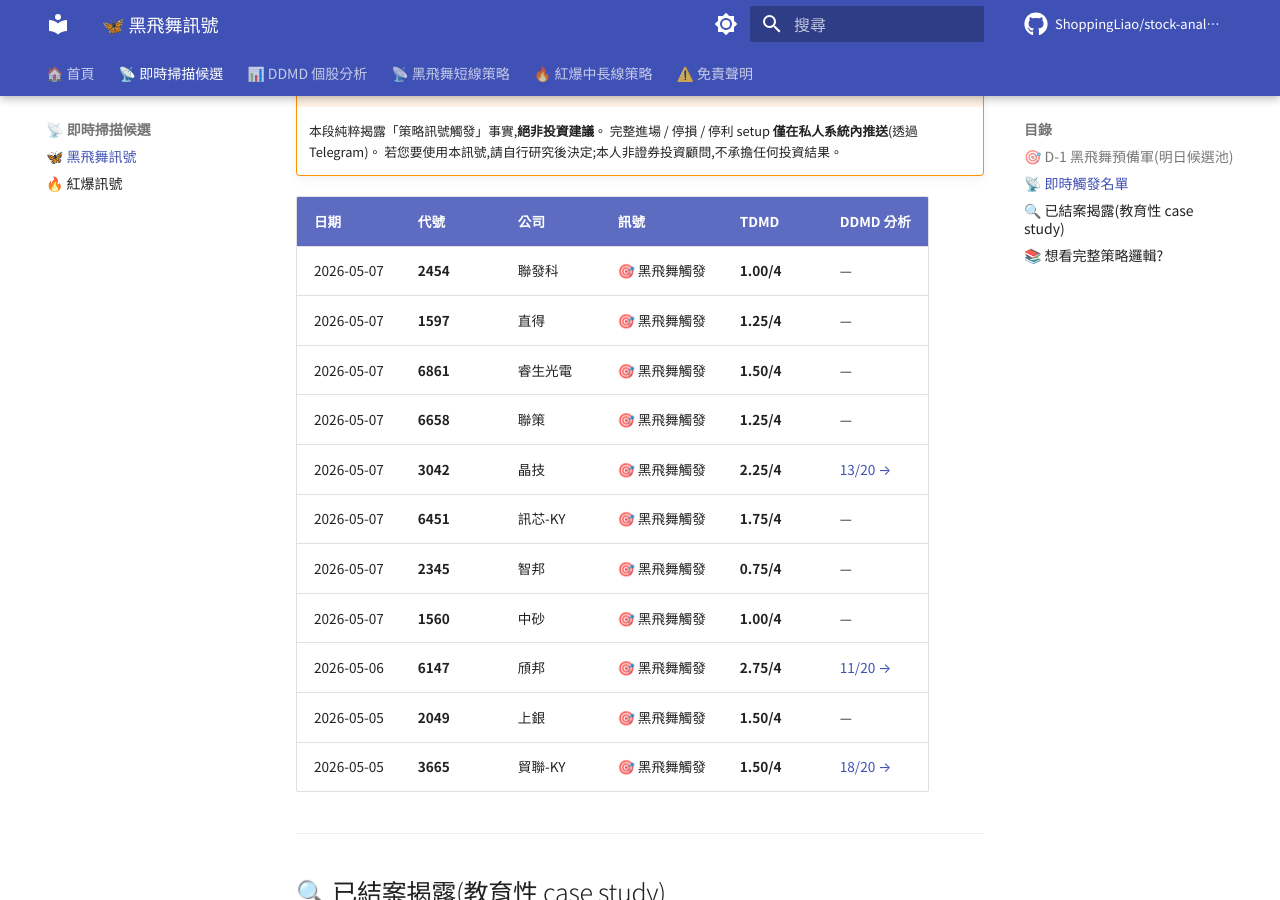
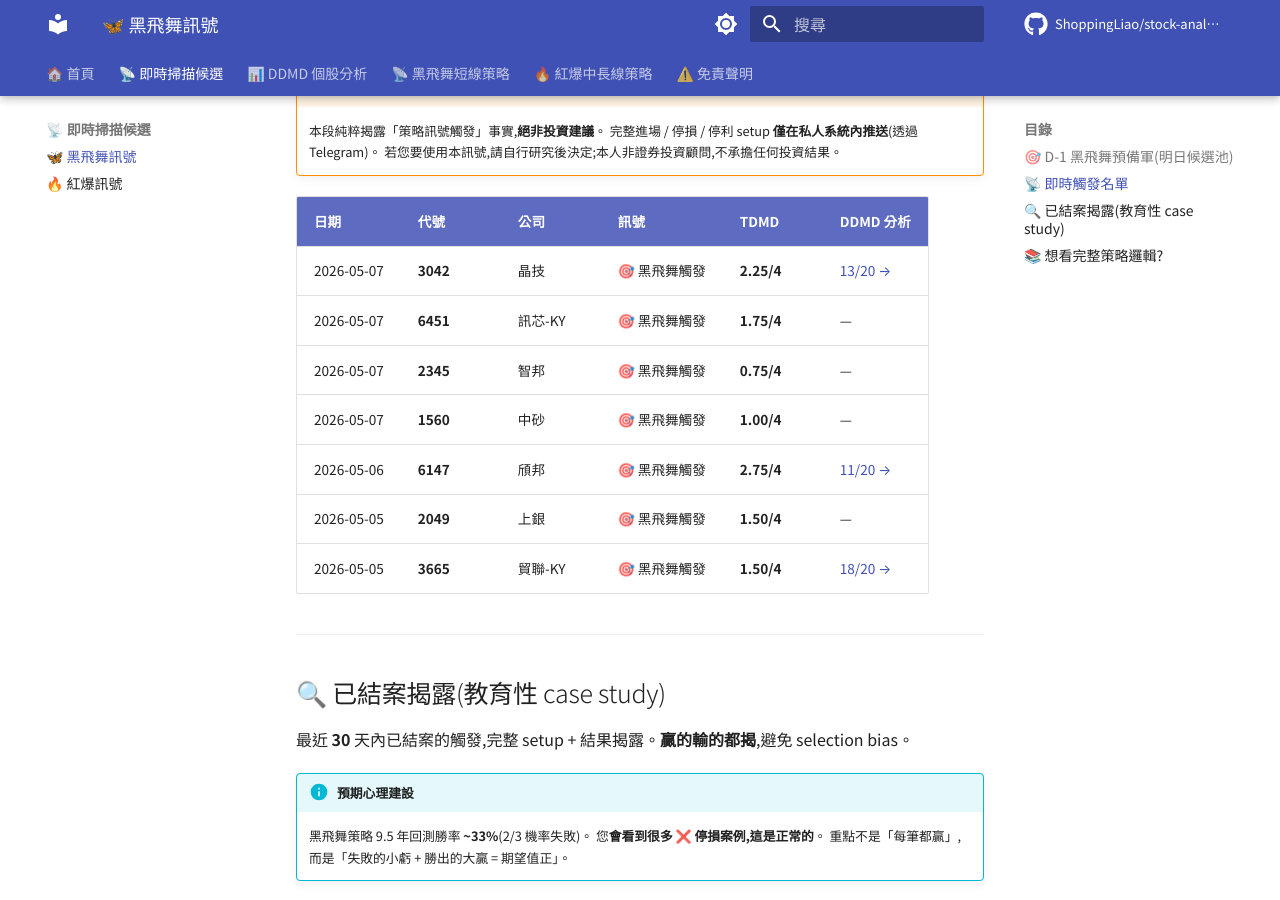
Before and after one commit to ShoppingLiao/stock-analysis-public, an MkDocs documentation site: the page built from docs/signals_black_butterfly.md, in a window 1280 px wide and 900 px high, scrolled down 1576 px. Built offline with MkDocs 1.6.1 and Material for MkDocs 9.7.7, drawn with Linux system fonts in a browser that asks for light colours; comment, search, counter and statistics services are not loaded.

Commit message:
docs(signals): update BB + RB (2026-05-07)

```diff
--- a/docs/signals_black_butterfly.md
+++ b/docs/signals_black_butterfly.md
@@ -50,10 +50,6 @@
 
 | 日期 | 代號 | 公司 | 訊號 | TDMD | DDMD 分析 |
 |------|------|------|------|------|----------|
-| 2026-05-07 | **2454** | 聯發科 | 🎯 黑飛舞觸發 | **1.00/4** | — |
-| 2026-05-07 | **1597** | 直得 | 🎯 黑飛舞觸發 | **1.25/4** | — |
-| 2026-05-07 | **6861** | 睿生光電 | 🎯 黑飛舞觸發 | **1.50/4** | — |
-| 2026-05-07 | **6658** | 聯策 | 🎯 黑飛舞觸發 | **1.25/4** | — |
 | 2026-05-07 | **3042** | 晶技 | 🎯 黑飛舞觸發 | **2.25/4** | [13/20 →](https://shoppingliao.github.io/stock-analysis-public/reports/3042_%E6%99%B6%E6%8A%80_DDMD_2026-05-06/) |
 | 2026-05-07 | **6451** | 訊芯-KY | 🎯 黑飛舞觸發 | **1.75/4** | — |
 | 2026-05-07 | **2345** | 智邦 | 🎯 黑飛舞觸發 | **0.75/4** | — |
```
